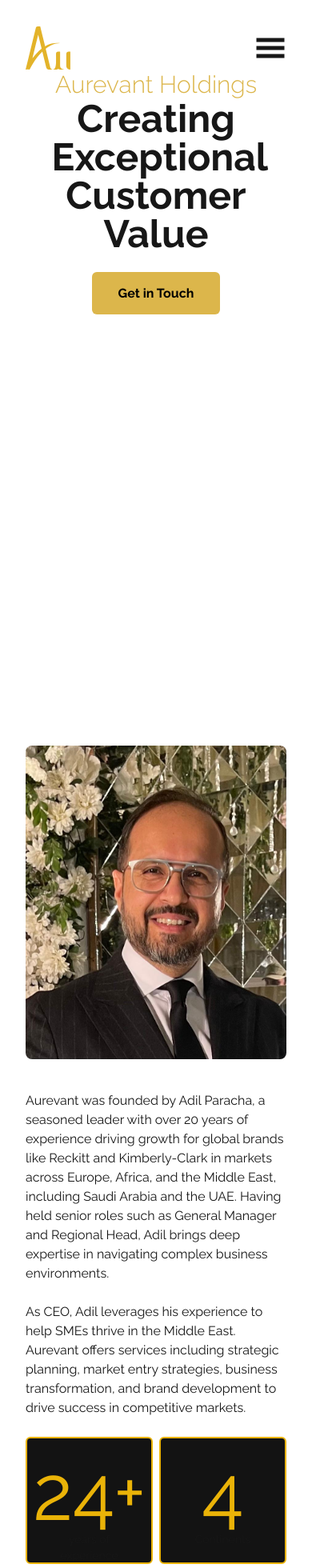
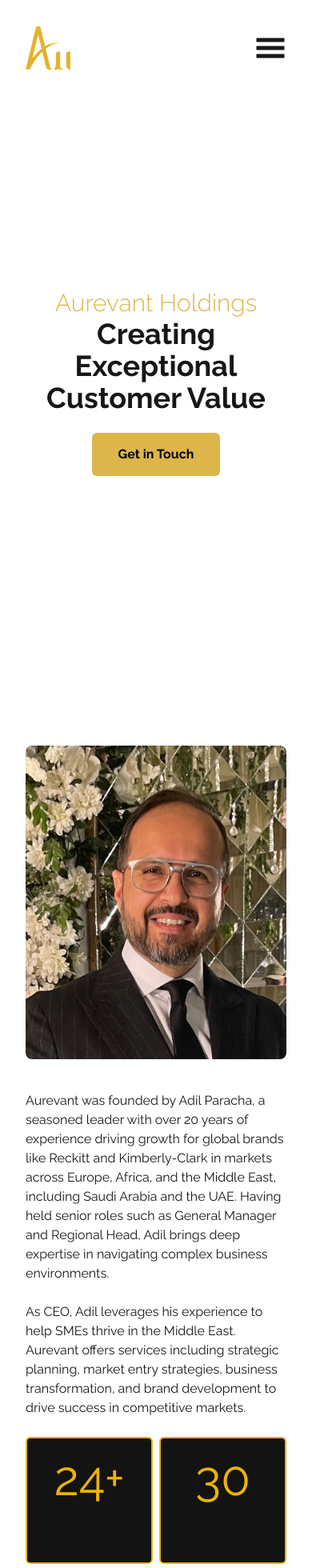
Before and after one commit to BXam953/Aurevant_Holdings, a Next.js app: page / in a window 390 px wide. Shown: the top 1960 px of the page at 80% size. Built offline with nearby package versions, Linux system fonts and the light colour scheme.

Commit message:
changed Landing
fixed mobile landing page

```diff
--- a/src/app/components/about.jsx
+++ b/src/app/components/about.jsx
@@ -28,12 +28,12 @@
                         body="years of experience"
                         />
                         <AboutWidget
-                        num="4"
-                        body="Continents"
+                        num="30"
+                        body="Markets"
                         />
                         <AboutWidget
-                        num="24"
-                        body="years of experience"
+                        num="300"
+                        body="in Business Managed"
                         />
                         <AboutWidget
                         num="24"
--- a/src/app/components/aboutWidget.jsx
+++ b/src/app/components/aboutWidget.jsx
@@ -2,7 +2,7 @@
     return(
         <div className=" rounded-md aspect-square w-full h-full  flex items-center  p-5 justify-between flex-col text-center bg-[rgba(19,19,19,100)] border-2 border-yellow-500">
 
-        <h1 className="text-8xl text-yellow-500">{props.num}</h1>
+        <h1 className="text-6xl text-yellow-500">{props.num}</h1>
         <p className="text-sm">{props.body}</p>
 
         </div>
--- a/src/app/components/landing.jsx
+++ b/src/app/components/landing.jsx
@@ -1,17 +1,21 @@
 import Image from "next/image"
 import LandingPic from '../media/Puzzle.png'
 
-export default function Landing(){
-    return(
-        // <div className="relative flex flex-col py-5 h-[100%] md:justify-center md:items-center md:align-middle">
-<div className="flex h-[100%] w-[100%] justify-center align-middle m-auto items-center relative">
+export default function Landing() {
+    return (
+        <div className="flex h-[100%] w-[100%] justify-center m-auto items-center align-middle text-center relative">
             {/* Text Container */}
-    <div className="flex flex-col text-center items-center z-10">
-        <h1 className="text-3xl lg:text-4xl font-light text-[#DCB64B]">Aurevant Holdings</h1>
-        <h2 className="text-5xl lg:text-7xl font-bold w-[80%] lg:w-[50vw]">Creating Exceptional Customer Value</h2>
+            <div className="flex flex-col justify-center text-center items-center align-middle z-10 px-4 sm:px-8">
+                <h1 className="text-3xl sm:text-4xl lg:text-5xl font-light text-[#DCB64B]">
+                    Aurevant Holdings
+                </h1>
+                <h2 className="text-4xl sm:text-5xl lg:text-6xl font-bold sm:w-[80%] ">
+                {/* <h2 className="md:text-6xl text-4xl  font-bold"> */}
+                    Creating Exceptional Customer Value
+                </h2>
                 <br />
                 <a
-            className="flex justify-center items-center aspect-[3] p-6 bg-[#DCB64B] max-w-[10rem] rounded-md text-center text-black font-bold"
+                    className="flex justify-center items-center aspect-[3] p-4 sm:p-6 bg-[#DCB64B] max-w-[10rem] sm:max-w-[12rem] rounded-md text-center text-black font-bold"
                     href="#"
                 >
                     Get in Touch
@@ -22,9 +26,8 @@
                 alt="Landing"
                 src={LandingPic}
                 width={500}
-        className="absolute inset-0 m-auto opacity-30 w-[300px] lg:w-[600px]"
+                className="absolute inset-0 m-auto opacity-30 w-[250px] sm:w-[350px] lg:w-[500px]"
             /> */}
         </div>
-
-    )
+    );
 }
--- a/src/app/components/pageTemplate.jsx
+++ b/src/app/components/pageTemplate.jsx
@@ -1,6 +1,6 @@
 export default function PageTemplate(props) {
     return (
-        <div className="min-h-screen md:h-screen w-screen p-[2rem] md:p-[4rem]" id={props.id}>
+        <div className= {`${props.classes || ''} w-screen p-[2rem] md:p-[4rem]`} id={props.id}>
             <div className="h-[100%] w-[100%]">
                 {props.children}
             </div>
--- a/src/app/page.jsx
+++ b/src/app/page.jsx
@@ -9,17 +9,17 @@
   return (
   <section className="flex flex-col justify-between">
 
-    <PageTemplate className="flex flex-col justify-between bg-gradient-to-t from-soft-gold to-black" id="home">
+    <PageTemplate classes="h-screen" id="home">
         <Navbar />
-        <Landing />
+        <Landing className="" />
     </PageTemplate>
-    <PageTemplate className=" h-screen" id="about">
+    <PageTemplate classes=" min-h-screen md:h-screen " id="about">
       <About />
     </PageTemplate>
-    <PageTemplate className=" h-screen" id="services">
+    <PageTemplate classes="min-h-screen md:h-screen" id="services">
       <Services />
     </PageTemplate>
-    <PageTemplate className=" h-screen" id="contact">
+    <PageTemplate classes="min-h-screen md:h-screen" id="contact">
       <Contact />
     </PageTemplate>
   </section>
```
Lines whose indentation alone changed are shown as unchanged.
